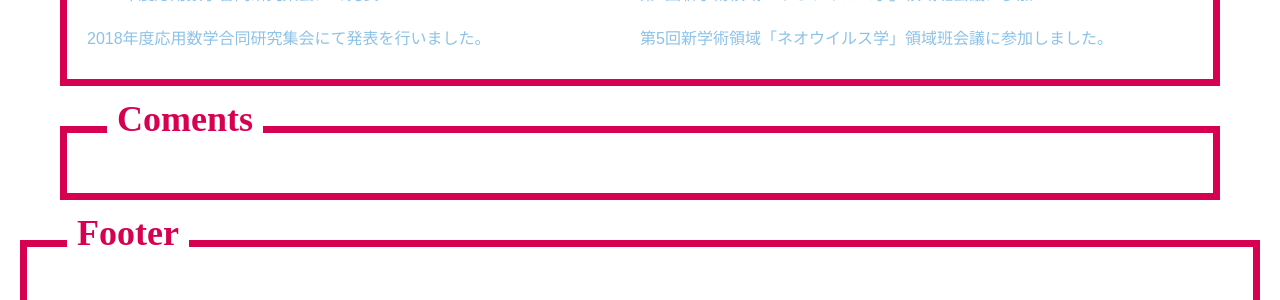
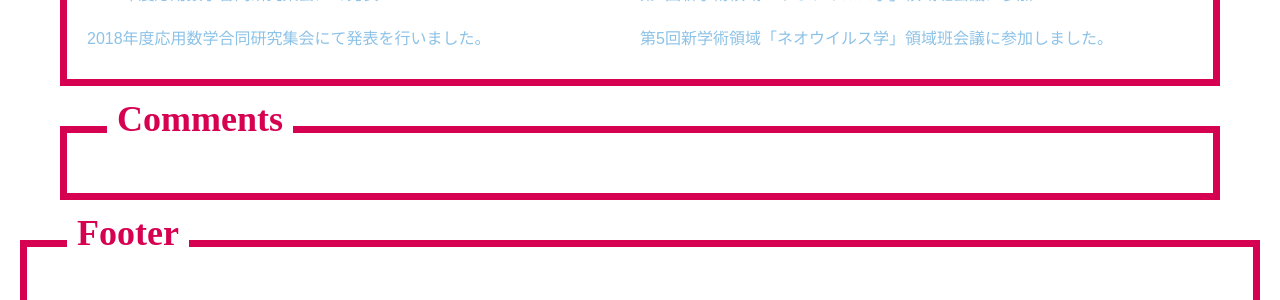
Before and after one commit to iwanaminami/iwanaminami.github.io, a Jekyll site: the page built from _posts/2018-11-30-41th-molecular-biology.markdown, in a window 1280 px wide. Shown: the part 568-868 px from the top of the page. Built offline with Jekyll 4.4.1, drawn with Linux system fonts in a browser that asks for light colours; nearby versions of some CDN libraries; comment, search, counter and statistics services are not loaded.

Commit message:
Update disqus.html

```diff
--- a/_includes/disqus.html
+++ b/_includes/disqus.html
@@ -1,5 +1,5 @@
 <div class="border_container">
-  <h2 class="border_heading">Coments</h2>
+  <h2 class="border_heading">Comments</h2>
   {% if page.comments %}
   <div id="disqus_thread"></div>
   <script>
```
